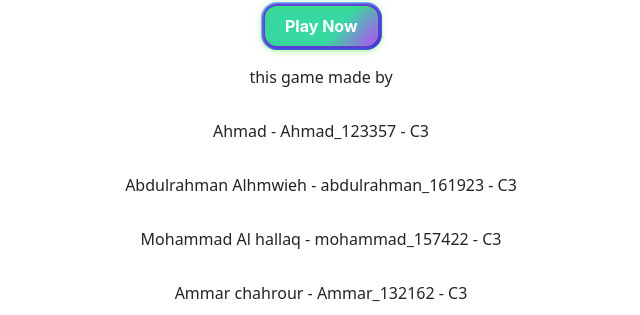
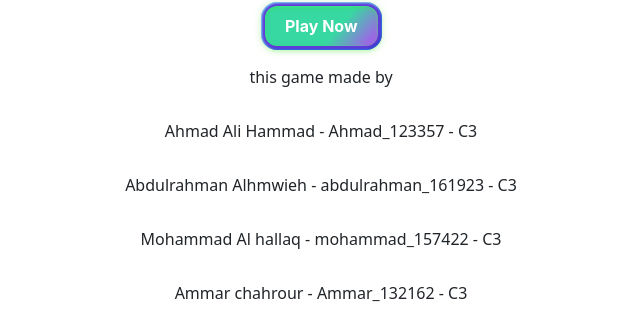
Before and after one commit to moHaHa/chess-game-flask, a Flask app: page / in a window 1280 px wide. Shown: the part 238-553 px from the top of the page, without its empty margins (319-959 px from the left). Run offline with Flask 3, Linux system fonts and the light colour scheme.

Commit message:
update names

```diff
--- a/templates/index.html
+++ b/templates/index.html
@@ -778,7 +778,7 @@
       <div flex style="display: flex ; flex-direction: column;">
 
         <div plg style="font-weight: 500;"> this game made by</div>
-        <div plg>Ahmad - Ahmad_123357 - C3</div>
+        <div plg>Ahmad Ali Hammad - Ahmad_123357 - C3</div>
         <div plg>Abdulrahman Alhmwieh - abdulrahman_161923 - C3 </div>
         <div plg>Mohammad Al hallaq - mohammad_157422 - C3</div>
         <div plg>Ammar chahrour - Ammar_132162 - C3</div>
```
